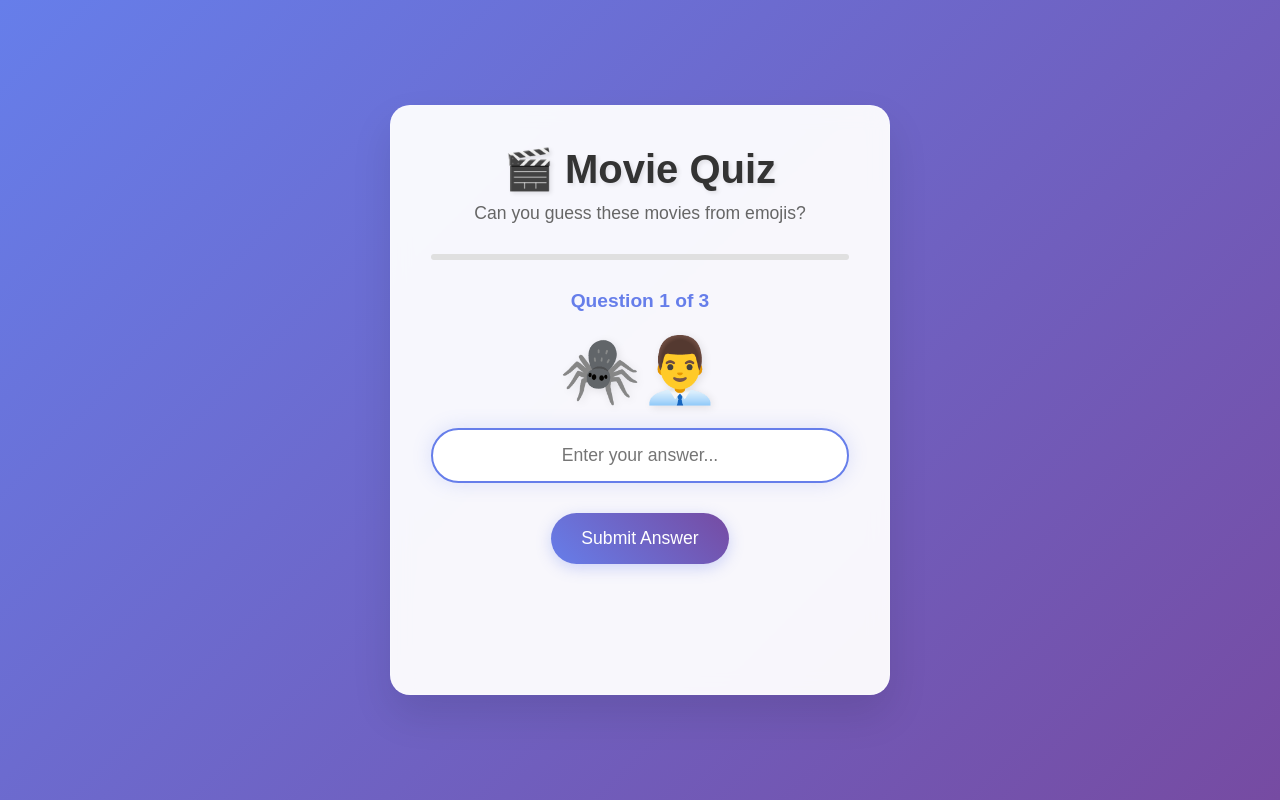
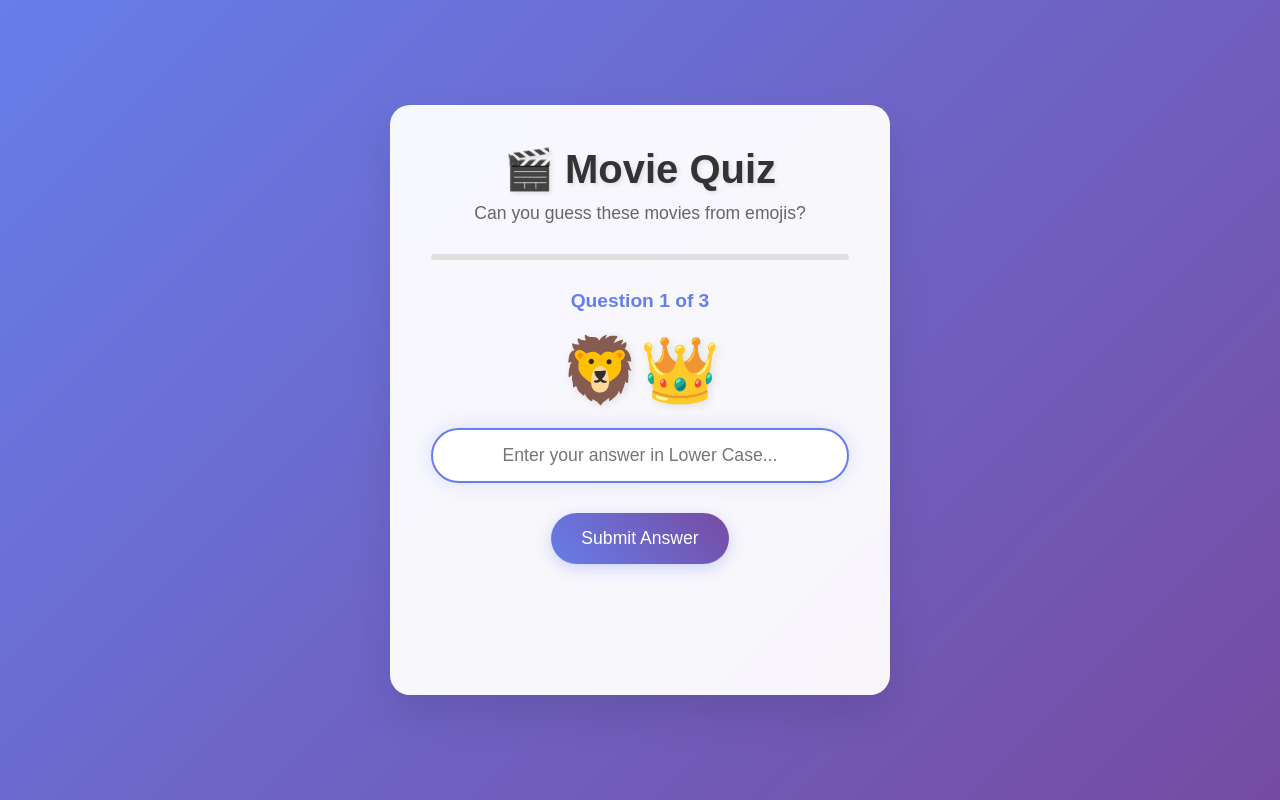
Before and after one commit to Anj-code/BEATTHECLOCK, a plain HTML site: page index.html in a window 1280 px wide. Drawn offline with Linux system fonts and the light colour scheme.

Commit message:
Update index.html

```diff
--- a/index.html
+++ b/index.html
@@ -3,7 +3,7 @@
 <head>
     <meta charset="UTF-8">
     <meta name="viewport" content="width=device-width, initial-scale=1.0">
-    <title>🎬 Guess the Movie Quiz</title>
+    <title>⏱ BEAT THE CLOCK</title>
     <style>
         * {
             margin: 0;
@@ -230,7 +230,7 @@
                 <div class="question-number" id="questionNumber">Question 1 of 3</div>
                 <div class="emoji-display" id="emojiDisplay">🦁👑</div>
                 <div class="input-container">
-                    <input type="text" id="answerInput" class="answer-input" placeholder="Enter your answer..." autocomplete="off">
+                    <input type="text" id="answerInput" class="answer-input" placeholder="Enter your answer in Lower Case..." autocomplete="off">
                 </div>
                 <button class="submit-btn" id="submitBtn" onclick="checkAnswer()">Submit Answer</button>
                 <div class="feedback" id="feedback"></div>
@@ -258,14 +258,6 @@
             { emoji: "🚢💎❤️", answer: "titanic", display: "🚢💎❤️" },
             { emoji: "🦇🌃👨", answer: "batman", display: "🦇🌃👨" },
             { emoji: "🏰👸🐸", answer: "princess and the frog", display: "🏰👸🐸" },
-            { emoji: "🐟🔍", answer: "finding nemo", display: "🐟🔍" },
-            { emoji: "👻🏠", answer: "casper", display: "👻🏠" },
-            { emoji: "🌪️🏠🐕", answer: "the wizard of oz", display: "🌪️🏠🐕" },
-            { emoji: "🍫🏭", answer: "charlie and the chocolate factory", display: "🍫🏭" },
-            { emoji: "🐘🎪", answer: "dumbo", display: "🐘🎪" },
-            { emoji: "🤖🚗", answer: "transformers", display: "🤖🚗" },
-            { emoji: "🦈🌊", answer: "jaws", display: "🦈🌊" },
-            { emoji: "👑💍🏔️", answer: "lord of the rings", display: "👑💍🏔️" },
             { emoji: "🐵🍌🏔️", answer: "king kong", display: "🐵🍌🏔️" }
         ];
 
```
